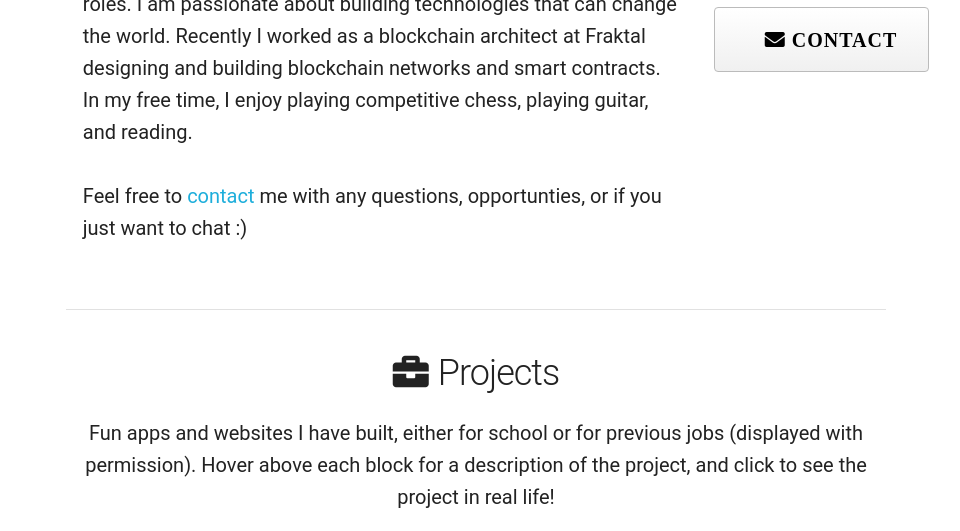
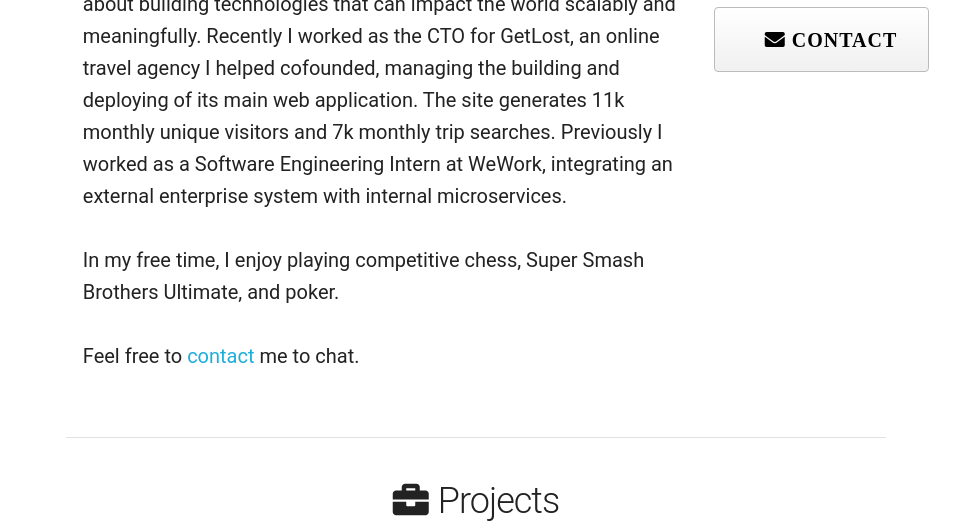
Before and after one commit to williamhuang0623/my_portfolio_website_main, a plain HTML site: page index.html in a window 1280 px wide. Shown: the part 688-1219 px from the top of the page, without its empty margins (164-1124 px from the left). Drawn offline with nearby package versions, Linux system fonts and the light colour scheme.

Commit message:
final edits

```diff
--- a/assets/css/style.css
+++ b/assets/css/style.css
@@ -2,7 +2,9 @@ html, body {
     margin-right: 10%;
     margin-left: 10%;
     padding: 0%;
-    background: #fff !important;
+}
+body {
+  background: #fff !important;
 }
 hr {
   margin-top: 40px;
--- a/index.html
+++ b/index.html
@@ -45,10 +45,14 @@
         <!---- Introduction ----->
         <summary class="nine columns">
             <h3><i class="fa fa-user" aria-hidden="true"></i>About Me </h3>
-            <p class="info">I am a <strong>full-stack software engineer</strong> looking for technical product management, blockchain architecture, and software engineering roles. I am passionate about building technologies that can change the world. Recently I worked as a blockchain architect at Fraktal designing and building blockchain networks and smart contracts. In my free time, I enjoy playing competitive chess, playing guitar, and reading.
+            <p class="info">
+              I am a <strong>full-stack software engineer</strong> looking for technical product management and/or software engineering roles. I am passionate about building technologies that can impact the world scalably and meaningfully. Recently I worked as the CTO for GetLost, an online travel agency I helped cofounded, managing the building and deploying of its main web application. The site generates 11k monthly unique visitors and 7k monthly trip searches. Previously I worked as a Software Engineering Intern at WeWork, integrating an external enterprise system with internal microservices.
 
-            <br /><br />
-            Feel free to <a href='#contact'>contact</a> me with any questions, opportunties, or if you just want to chat :)
+              <br /><br />
+              In my free time, I enjoy playing competitive chess, Super Smash Brothers Ultimate, and poker.
+
+              <br /><br />
+              Feel free to <a href='#contact'>contact</a> me to chat.
             </p>
         </summary>
 
```
